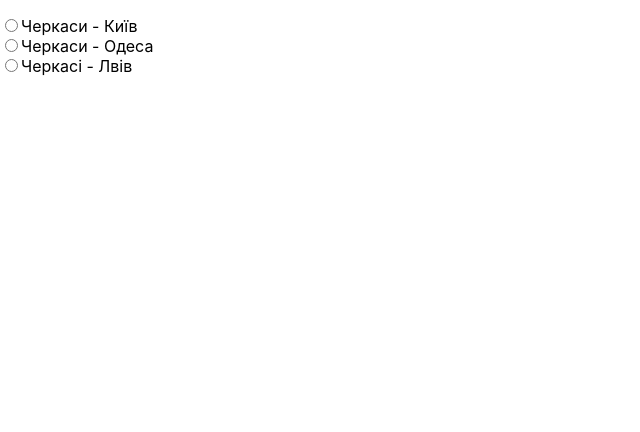
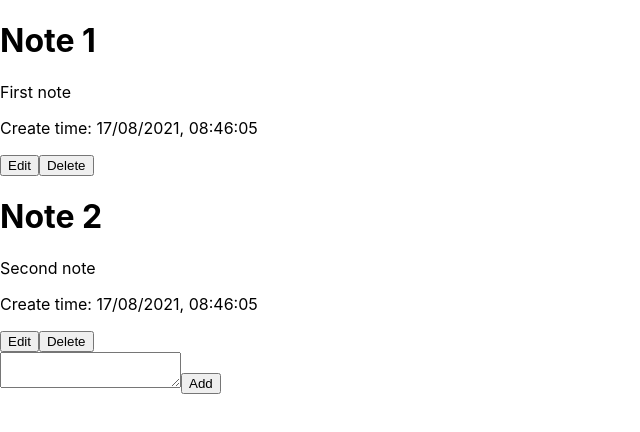
Before and after one commit to IrshakAnna-Mariia/LearnReact, a React (Create React App) app in the folder lesson_7/: page / in a window 1280 px wide. Shown: the top 432 px of the page, without its empty margins (0-640 px from the left). Built offline with nearby package versions, Linux system fonts and the light colour scheme.

Commit message:
Lesson_7. Task 8

```diff
--- a/lesson_7/package.json
+++ b/lesson_7/package.json
@@ -6,6 +6,7 @@
     "@testing-library/jest-dom": "^5.11.4",
     "@testing-library/react": "^11.1.0",
     "@testing-library/user-event": "^12.1.10",
+    "date-fns": "^2.23.0",
     "react": "^17.0.2",
     "react-dom": "^17.0.2",
     "react-jss": "^10.7.1",
--- a/lesson_7/src/App.js
+++ b/lesson_7/src/App.js
@@ -1,29 +1,49 @@
 import {useState} from 'react';
+import {format} from 'date-fns'
 
 function App() {
-  const [routes, setRoutes] = useState([
-    'Черкаси - Київ',
-    'Черкаси - Одеса',
-    'Черкасі - Лвів'
-  ]);
-  const [currentRoute, setCurrentRoute] = useState('');
+  const [notes, setNotes] = useState([
+    { text: 'First note', time: format(new Date(), "dd/MM/yyyy, HH:mm:ss") },
+    { text: 'Second note', time: format(new Date(), "dd/MM/yyyy, HH:mm:ss") }
+  ])
+  const [textAdd, setTextAdd] = useState('');
+  const [input, setInput] = useState({name: '', value: '', visible: false})
 
-  const handleChangeRoute = ({target: {value}}) => setCurrentRoute(value)
+  const handleSetText = ({target: {value}}) => setTextAdd(value);
+
+  const handleAddNote = () => {
+    setNotes(prevNotes => prevNotes.concat({ text: textAdd, time: format(new Date(), "dd/MM/yyyy, HH:mm:ss")}));
+    setTextAdd('')
+  };
+
+  const handleDelete = ({target: {value}}) => setNotes(prevNotes => prevNotes.filter(({text}) => text !== value ));
+
+  const handleEdit = ({target: {name}}) => {
+    name !== input.name && setInput({ name, value: '', visible: true })
+    if (input.value) {
+      setNotes(prevNotes => prevNotes.map((item) => item.text !== input.name ? item : {text: input.value, time: item.time}));
+    }
+  };
+
+  const handleEditText = ({ target: { value, name } }) => setInput({ name, value, visible: true })
 
   return (
     <div>
-      <p>{currentRoute}</p>
-      {routes.map(item => (
-        <div key={item}>
-          <input
-            type='radio'
-            name='routes'
-            value={item}
-            onChange={handleChangeRoute}
-          />
-          {item}
+      {notes.map((item, index) => (
+        <div key={item.text}>
+          <h1>Note {index + 1}</h1>
+          <p>{item.text}</p>
+          <p>Create time: {item.time}</p>
+          <button name={item.text} onClick={handleEdit} >Edit</button>
+          {item.text === input.name && input.visible
+            && <input name={item.text} onChange={handleEditText}/>
+          }
+          <button value={item.text} onClick={handleDelete}>Delete</button>
         </div>
       ))}
+
+      <textarea value={textAdd} onChange={handleSetText}/>
+      <button onClick={handleAddNote}>Add</button>
     </div>
   );
 }
```
Also changed, not shown: 1 other file (tests, documents, lock files or other folders).
